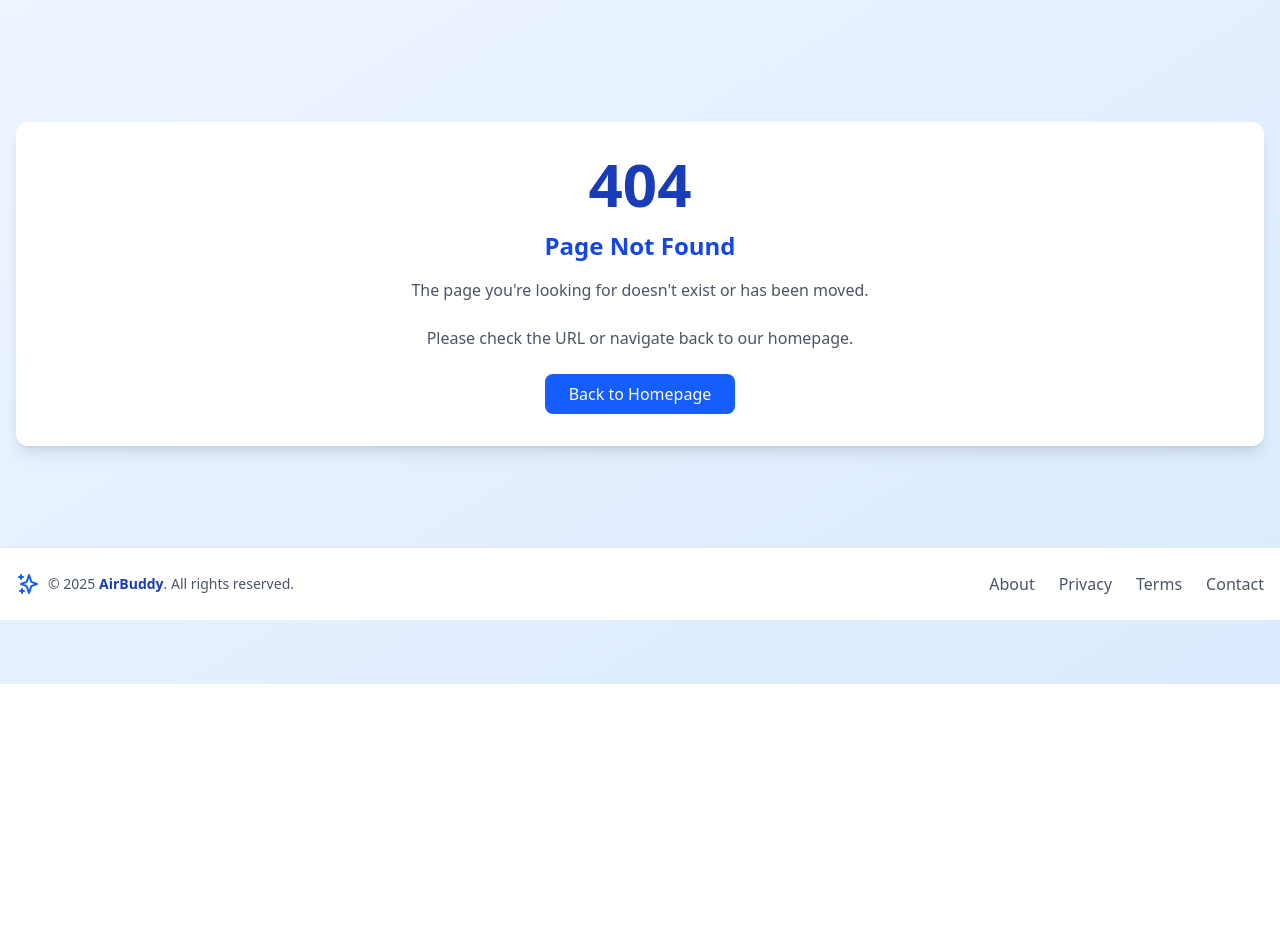
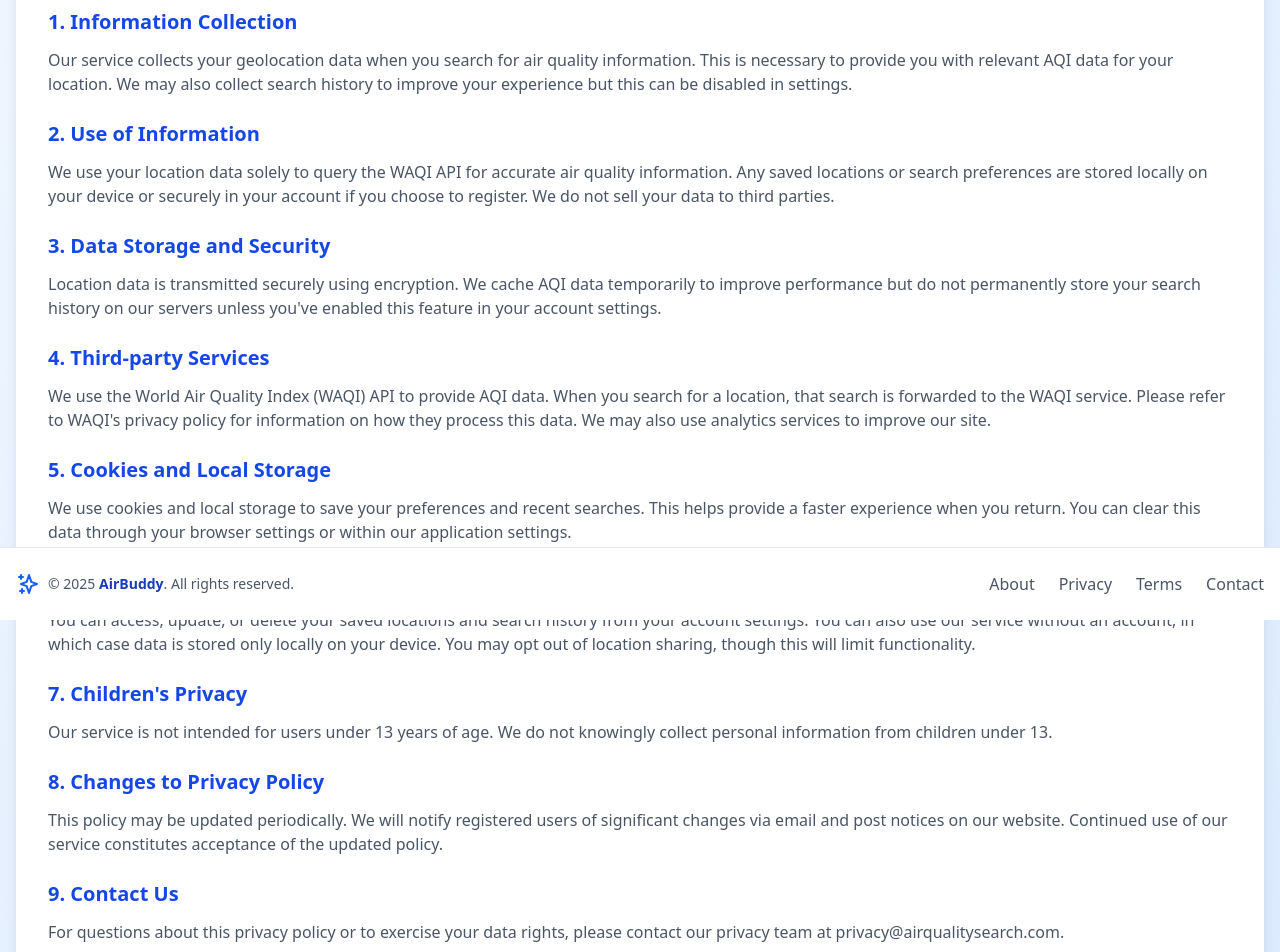
Before and after one commit to Scemworks/gdg-solutions-hackathon, a Next.js app in the folder airbuddy-frontend/: page /privacy in a window 1280 px wide. Before the commit this address had no page. Shown: the part 180-1132 px from the top of the page. Before the commit the page ends 944 px from the top, so only its background shows below. Built offline with nearby package versions, Linux system fonts and the light colour scheme.

Commit message:
Added privacy page

```diff
--- /dev/null
+++ b/airbuddy-frontend/src/app/privacy/page.tsx
@@ -0,0 +1,99 @@
+import React from 'react';
+import Link from 'next/link';
+
+export default function PrivacyPage() {
+    return (
+        <div className="min-h-screen bg-gradient-to-br from-blue-50 to-blue-100 dark:from-gray-800 dark:to-gray-900">
+            <div className="container mx-auto px-4 py-8">
+                <div className="bg-white dark:bg-gray-800 rounded-xl shadow-lg dark:shadow-gray-900/30 p-8 mb-8">
+                    <h1 className="text-3xl font-bold text-blue-800 dark:text-blue-400 mb-6">Privacy Policy</h1>
+
+                    <section className="mb-6">
+                        <h2 className="text-xl font-semibold text-blue-700 dark:text-blue-300 mb-3">1. Information Collection</h2>
+                        <p className="text-gray-600 dark:text-gray-300 mb-3">
+                            Our service collects your geolocation data when you search for air quality information.
+                            This is necessary to provide you with relevant AQI data for your location. We may also collect
+                            search history to improve your experience but this can be disabled in settings.
+                        </p>
+                    </section>
+
+                    <section className="mb-6">
+                        <h2 className="text-xl font-semibold text-blue-700 dark:text-blue-300 mb-3">2. Use of Information</h2>
+                        <p className="text-gray-600 dark:text-gray-300 mb-3">
+                            We use your location data solely to query the WAQI API for accurate air quality information.
+                            Any saved locations or search preferences are stored locally on your device or securely in your account
+                            if you choose to register. We do not sell your data to third parties.
+                        </p>
+                    </section>
+
+                    <section className="mb-6">
+                        <h2 className="text-xl font-semibold text-blue-700 dark:text-blue-300 mb-3">3. Data Storage and Security</h2>
+                        <p className="text-gray-600 dark:text-gray-300 mb-3">
+                            Location data is transmitted securely using encryption. We cache AQI data temporarily to improve
+                            performance but do not permanently store your search history on our servers unless you've enabled
+                            this feature in your account settings.
+                        </p>
+                    </section>
+
+                    <section className="mb-6">
+                        <h2 className="text-xl font-semibold text-blue-700 dark:text-blue-300 mb-3">4. Third-party Services</h2>
+                        <p className="text-gray-600 dark:text-gray-300 mb-3">
+                            We use the World Air Quality Index (WAQI) API to provide AQI data. When you search for a location,
+                            that search is forwarded to the WAQI service. Please refer to WAQI's privacy policy for information
+                            on how they process this data. We may also use analytics services to improve our site.
+                        </p>
+                    </section>
+
+                    <section className="mb-6">
+                        <h2 className="text-xl font-semibold text-blue-700 dark:text-blue-300 mb-3">5. Cookies and Local Storage</h2>
+                        <p className="text-gray-600 dark:text-gray-300 mb-3">
+                            We use cookies and local storage to save your preferences and recent searches. This helps provide
+                            a faster experience when you return. You can clear this data through your browser settings or within
+                            our application settings.
+                        </p>
+                    </section>
+
+                    <section className="mb-6">
+                        <h2 className="text-xl font-semibold text-blue-700 dark:text-blue-300 mb-3">6. User Rights</h2>
+                        <p className="text-gray-600 dark:text-gray-300 mb-3">
+                            You can access, update, or delete your saved locations and search history from your account settings.
+                            You can also use our service without an account, in which case data is stored only locally on your device.
+                            You may opt out of location sharing, though this will limit functionality.
+                        </p>
+                    </section>
+
+                    <section className="mb-6">
+                        <h2 className="text-xl font-semibold text-blue-700 dark:text-blue-300 mb-3">7. Children's Privacy</h2>
+                        <p className="text-gray-600 dark:text-gray-300 mb-3">
+                            Our service is not intended for users under 13 years of age. We do not knowingly collect
+                            personal information from children under 13.
+                        </p>
+                    </section>
+
+                    <section className="mb-6">
+                        <h2 className="text-xl font-semibold text-blue-700 dark:text-blue-300 mb-3">8. Changes to Privacy Policy</h2>
+                        <p className="text-gray-600 dark:text-gray-300 mb-3">
+                            This policy may be updated periodically. We will notify registered users of significant changes
+                            via email and post notices on our website. Continued use of our service constitutes acceptance
+                            of the updated policy.
+                        </p>
+                    </section>
+
+                    <section className="mb-8">
+                        <h2 className="text-xl font-semibold text-blue-700 dark:text-blue-300 mb-3">9. Contact Us</h2>
+                        <p className="text-gray-600 dark:text-gray-300 mb-3">
+                            For questions about this privacy policy or to exercise your data rights, please contact our
+                            privacy team at privacy@airqualitysearch.com.
+                        </p>
+                    </section>
+
+                    <div className="text-center mt-8">
+                        <Link href="/" className="inline-block bg-blue-600 hover:bg-blue-700 dark:bg-blue-700 dark:hover:bg-blue-600 text-white font-medium py-2 px-6 rounded-lg transition-colors">
+                            Back to Homepage
+                        </Link>
+                    </div>
+                </div>
+            </div>
+        </div>
+    );
+}
```
